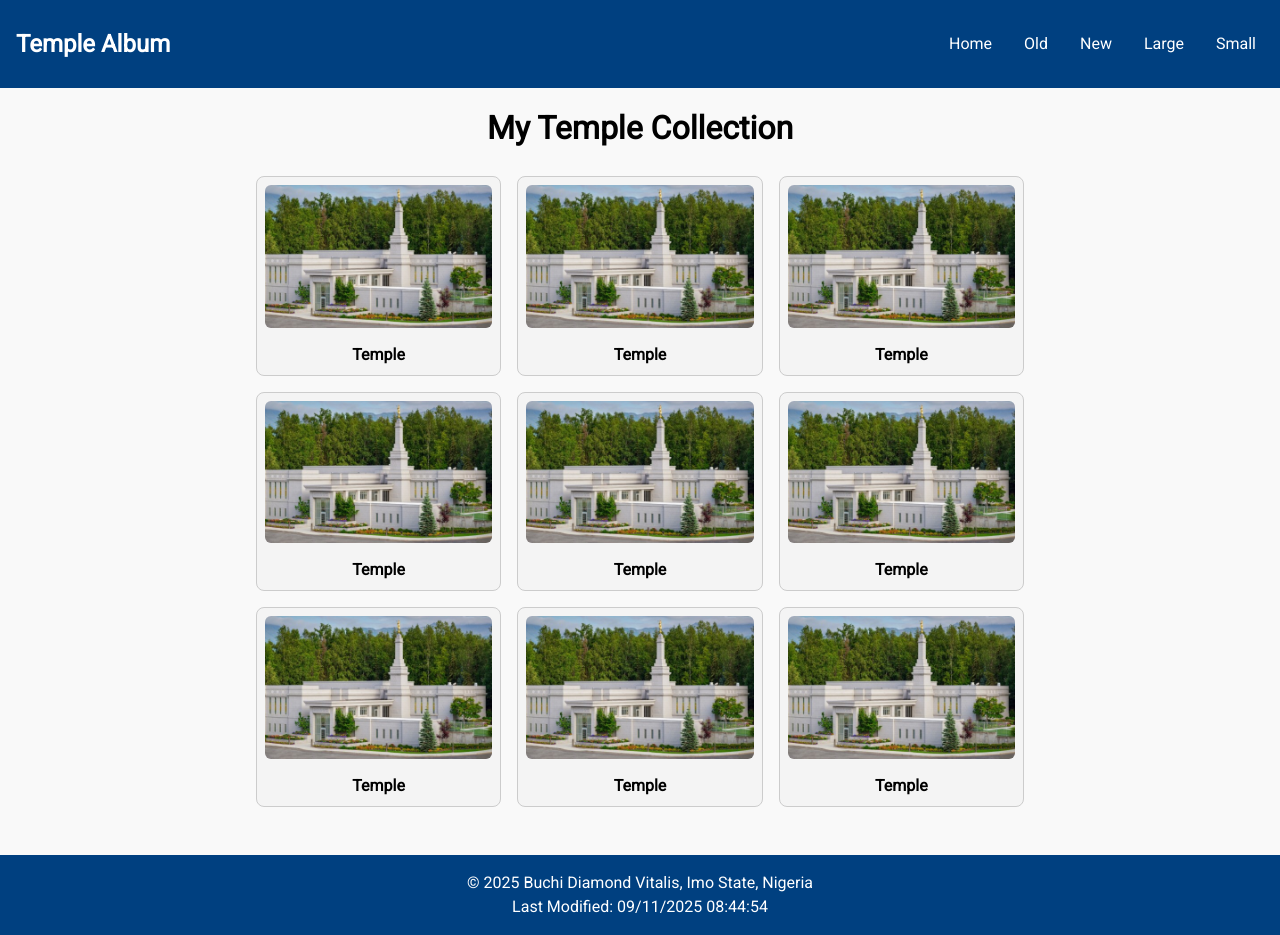
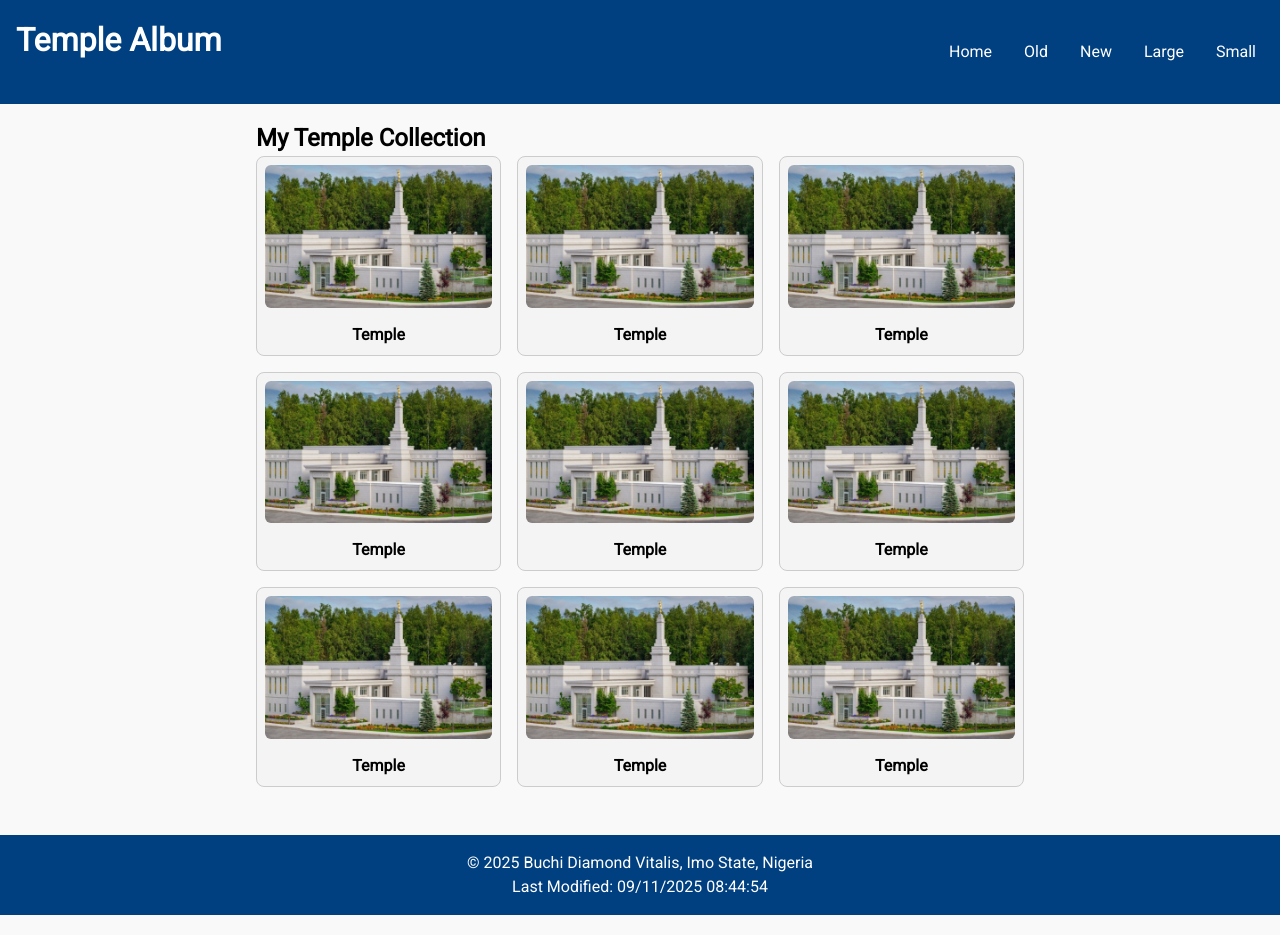
Before and after one commit to BuchiMond/wdd131, a plain HTML site: page temples.html in a window 1280 px wide. Drawn offline with Linux system fonts and the light colour scheme.

Commit message:
Adjustment

```diff
--- a/temples.html
+++ b/temples.html
@@ -19,7 +19,7 @@
 
 <body>
     <header>
-        <h2>Temple Album</h2>
+        <h1>Temple Album</h1>
         <button id="hamburger" aria-label="Menu">&#9776;</button> <!-- hamburger icon -->
         <nav>
             <ul>
@@ -33,7 +33,7 @@
     </header>
 
     <main>
-        <h1>My Temple Collection</h1>
+        <h2>My Temple Collection</h2>
 
         <section class="gallery">
             <figure>
```
